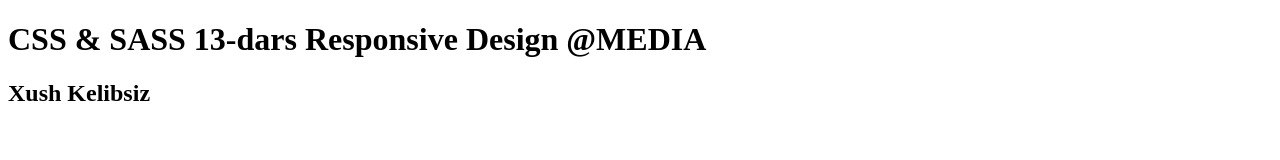
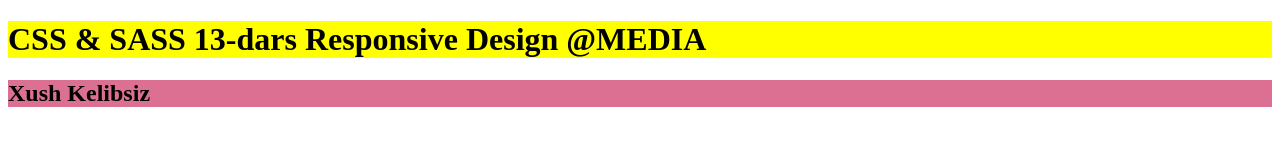
Before and after one commit to Mrshokhrukh/media, a plain HTML site: page index.html in a window 1280 px wide. Drawn offline with Linux system fonts and the light colour scheme.

Commit message:
bg color
orqa fon

```diff
--- a/index.html
+++ b/index.html
@@ -1,19 +1,21 @@
 <!DOCTYPE html>
 <html lang="en">
   <head>
-  <meta charset="UTF-8">
-  <meta http-equiv="X-UA-Compatible" content="IE=edge">
-  <meta name="viewport" content="width=device-width, initial-scale=1.0">
+    <meta charset="UTF-8" />
+    <meta http-equiv="X-UA-Compatible" content="IE=edge" />
+    <meta name="viewport" content="width=device-width, initial-scale=1.0" />
     <title>Document</title>
   </head>
+  <style>
+    h1 {
+      background-color: yellow;
+    }
+    h2 {
+      background-color: palevioletred;
+    }
+  </style>
   <body>
-
-
-
-
     <h1>CSS & SASS 13-dars Responsive Design @MEDIA</h1>
-<h2>Xush Kelibsiz </h2>
-
-
+    <h2>Xush Kelibsiz</h2>
   </body>
 </html>
```
Lines whose indentation alone changed are shown as unchanged.
